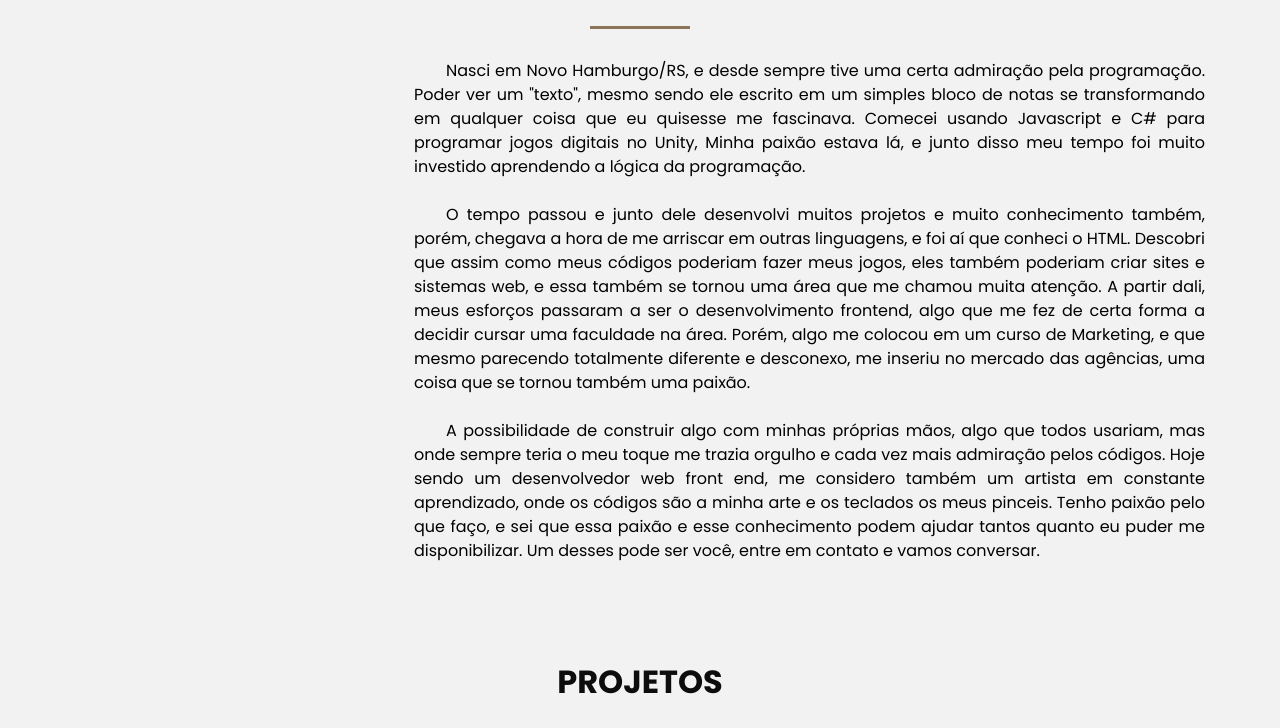
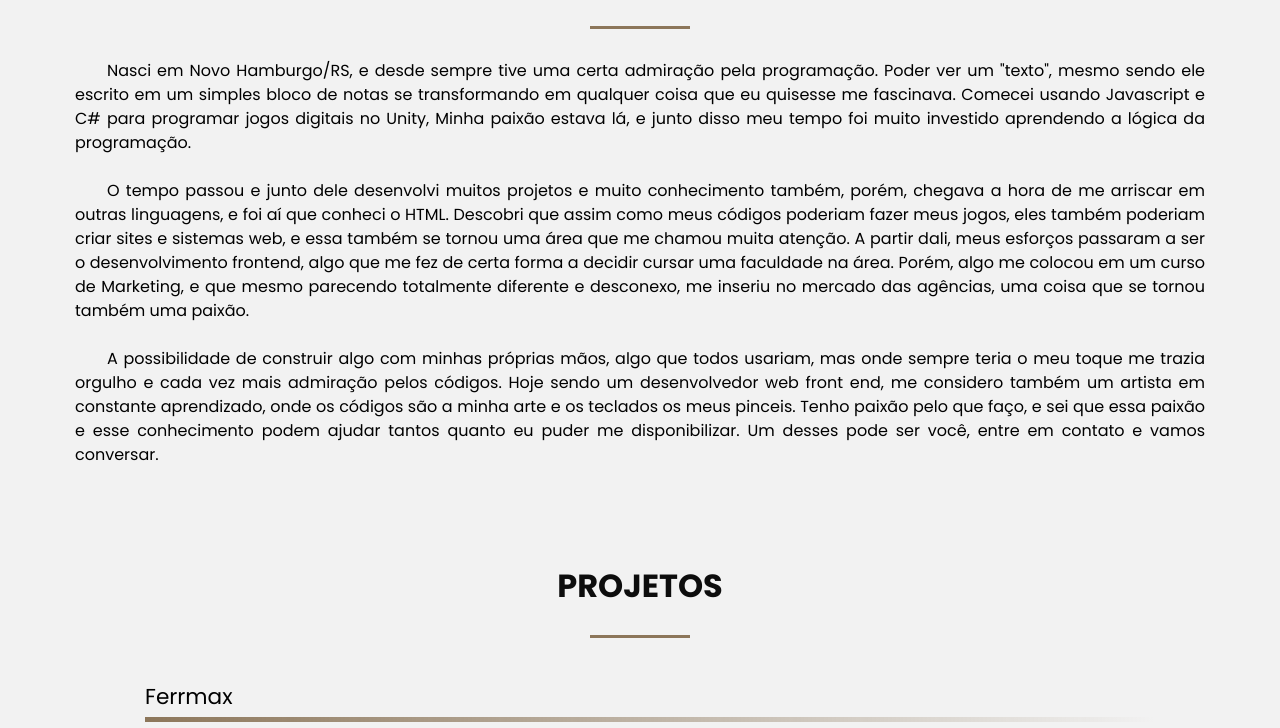
Before and after one commit to antonydosreis/antonydosreis.github.io, a plain HTML site: page index.html in a window 1280 px wide. Shown: the part 645-1373 px from the top of the page. Drawn offline with nearby package versions, Linux system fonts and the light colour scheme.

Commit message:
corrigido a largura do texto de 'sobre'

```diff
--- a/templates/css/style.css
+++ b/templates/css/style.css
@@ -215,9 +215,9 @@ ul {
     display: flex;
     flex-wrap: wrap; }
     #sobre .conteudo div {
-      flex-basis: 30%; }
+      flex-basis: 0%; }
     #sobre .conteudo p {
-      flex-basis: 70%;
+      flex-basis: 100%;
       text-align: justify; }
 
 #projetos {
```
